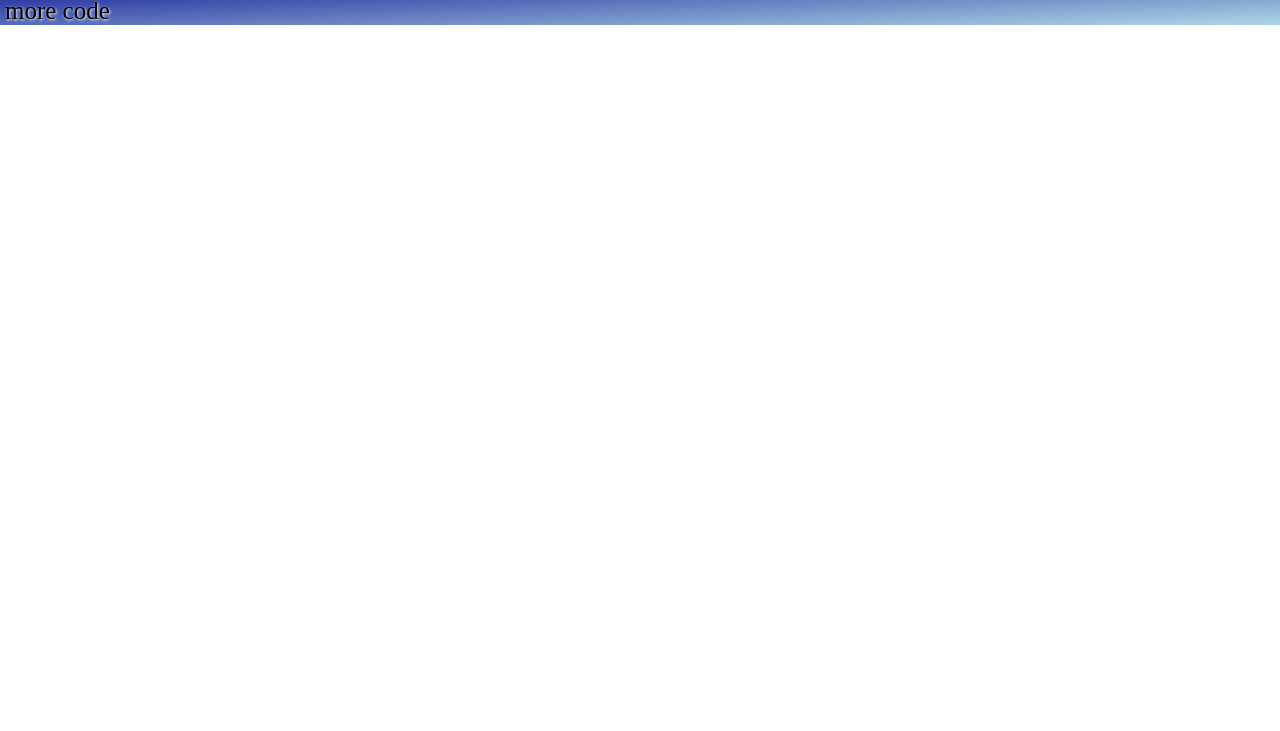
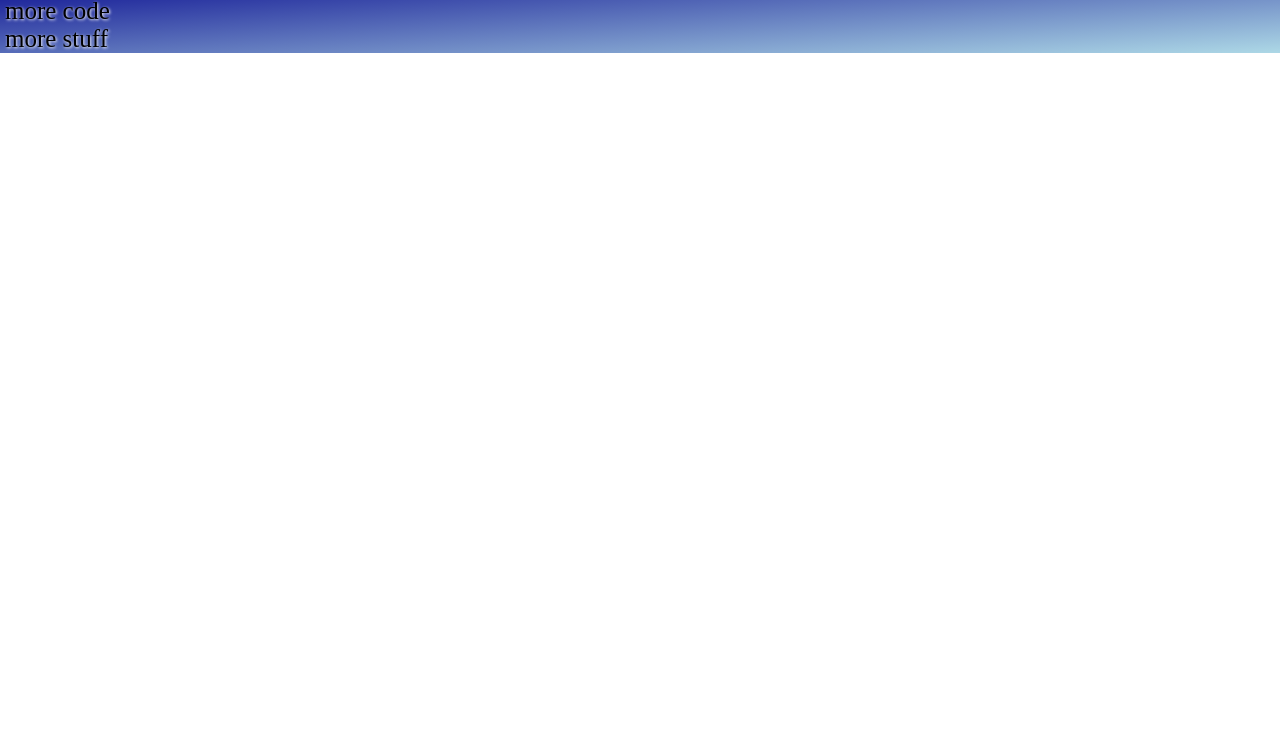
Before and after one commit to NathanWilkus/testing_testing_1-2-3, a plain HTML site: page GitHub_Testing/index.html in a window 1280 px wide. Shown: the part 69-800 px from the top of the page. Drawn offline with Linux system fonts and the light colour scheme.

Commit message:
testing even more

```diff
--- a/GitHub_Testing/index.html
+++ b/GitHub_Testing/index.html
@@ -13,6 +13,7 @@
     <div class="stuff">
         <p>Just some text for testing</p>
         <p>more code</p>
+        <p>more stuff</p>
     </div>
 <script href="./script.js"></script>
 </body>
```
